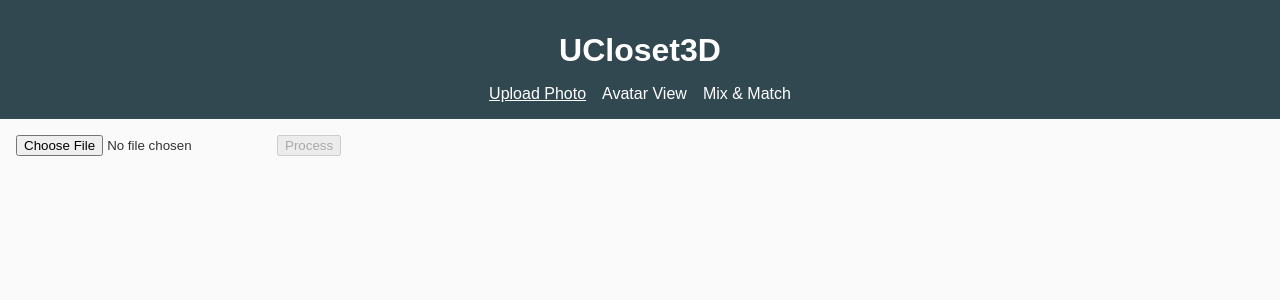
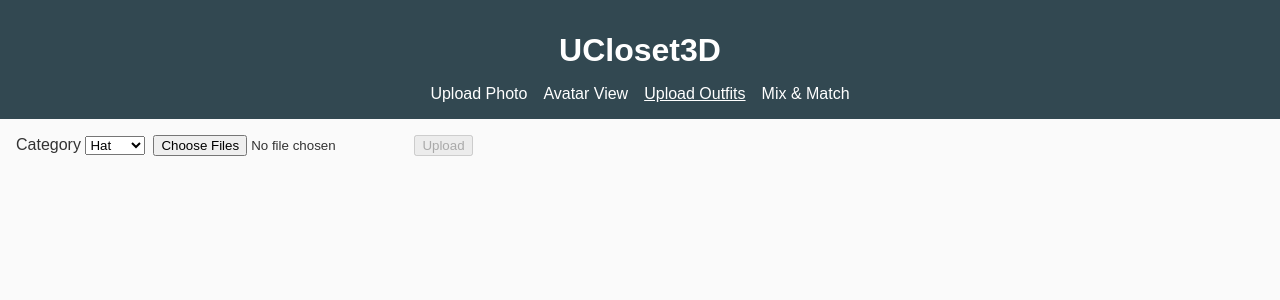
Before and after one commit to hansa/UCloset3D, an Angular app: page /upload-outfits in a window 1280 px wide. Before the commit this address led to /upload. Shown: the top 300 px of the page. Built offline with nearby package versions, Linux system fonts and the light colour scheme.

Commit message:
Add outfit upload component

```diff
--- a/src/app/app-routing.module.ts
+++ b/src/app/app-routing.module.ts
@@ -3,11 +3,13 @@ import { RouterModule, Routes } from '@angular/router';
 import { UploadPhotoComponent } from './components/upload-photo/upload-photo.component';
 import { AvatarViewComponent } from './components/avatar-view/avatar-view.component';
 import { MixMatchComponent } from './components/mix-match/mix-match.component';
+import { UploadOutfitsComponent } from './components/upload-outfits/upload-outfits.component';
 
 const routes: Routes = [
   { path: '', redirectTo: 'upload', pathMatch: 'full' },
   { path: 'upload', component: UploadPhotoComponent },
   { path: 'avatar', component: AvatarViewComponent },
+  { path: 'upload-outfits', component: UploadOutfitsComponent },
   { path: 'mix-match', component: MixMatchComponent },
   { path: '**', redirectTo: 'upload' }
 ];
--- a/src/app/app.component.html
+++ b/src/app/app.component.html
@@ -3,6 +3,7 @@
   <nav>
     <a routerLink="/upload" routerLinkActive="active">Upload Photo</a>
     <a routerLink="/avatar" routerLinkActive="active">Avatar View</a>
+    <a routerLink="/upload-outfits" routerLinkActive="active">Upload Outfits</a>
     <a routerLink="/mix-match" routerLinkActive="active">Mix & Match</a>
   </nav>
 </header>
--- a/src/app/app.module.ts
+++ b/src/app/app.module.ts
@@ -8,13 +8,15 @@ import { AppComponent } from './app.component';
 import { AvatarViewComponent } from './components/avatar-view/avatar-view.component';
 import { UploadPhotoComponent } from './components/upload-photo/upload-photo.component';
 import { MixMatchComponent } from './components/mix-match/mix-match.component';
+import { UploadOutfitsComponent } from './components/upload-outfits/upload-outfits.component';
 
 @NgModule({
   declarations: [
     AppComponent,
     AvatarViewComponent,
     UploadPhotoComponent,
-    MixMatchComponent
+    MixMatchComponent,
+    UploadOutfitsComponent
   ],
   imports: [
     BrowserModule,
--- /dev/null
+++ b/src/app/components/upload-outfits/upload-outfits.component.css
@@ -0,0 +1,21 @@
+.upload-outfits {
+  margin-bottom: 1rem;
+}
+
+select {
+  margin-right: 0.5rem;
+}
+
+button {
+  margin-left: 0.5rem;
+}
+
+img {
+  max-width: 100px;
+  margin: 0.5rem;
+}
+
+.error {
+  color: #c00;
+  margin-top: 0.5rem;
+}
--- /dev/null
+++ b/src/app/components/upload-outfits/upload-outfits.component.html
@@ -0,0 +1,18 @@
+<div class="upload-outfits">
+  <label>
+    Category
+    <select [(ngModel)]="selectedCategory">
+      <option *ngFor="let c of categories" [value]="c">{{ c }}</option>
+    </select>
+  </label>
+  <input type="file" multiple (change)="onFilesSelected($event)" />
+  <button (click)="uploadAll()" [disabled]="!selectedFiles.length || isUploading">
+    Upload
+  </button>
+</div>
+<div class="error" *ngIf="error">{{ error }}</div>
+<ul *ngIf="uploadedUrls.length">
+  <li *ngFor="let url of uploadedUrls">
+    <img [src]="url" alt="Uploaded" />
+  </li>
+</ul>
--- /dev/null
+++ b/src/app/components/upload-outfits/upload-outfits.component.ts
@@ -0,0 +1,54 @@
+import { Component } from '@angular/core';
+import { RemoveBgService } from '../../services/removebg.service';
+import { FirebaseService } from '../../services/firebase.service';
+
+@Component({
+  selector: 'app-upload-outfits',
+  templateUrl: './upload-outfits.component.html',
+  styleUrls: ['./upload-outfits.component.css']
+})
+export class UploadOutfitsComponent {
+  categories = ['Hat', 'Shirt', 'Pants', 'Shoes'];
+  selectedCategory = this.categories[0];
+  selectedFiles: File[] = [];
+  uploadedUrls: string[] = [];
+  isUploading = false;
+  error?: string;
+
+  constructor(
+    private removeBgService: RemoveBgService,
+    private firebaseService: FirebaseService
+  ) {}
+
+  onFilesSelected(event: Event) {
+    const files = (event.target as HTMLInputElement).files;
+    if (files) {
+      this.selectedFiles = Array.from(files);
+    }
+  }
+
+  async uploadAll() {
+    if (!this.selectedFiles.length) {
+      this.error = 'Please select images.';
+      return;
+    }
+    this.error = undefined;
+    this.isUploading = true;
+    this.uploadedUrls = [];
+    for (const file of this.selectedFiles) {
+      try {
+        await this.removeBgService.removeBackground(file);
+        const url = await this.firebaseService.uploadFile(file);
+        await this.firebaseService.saveOutfit({
+          category: this.selectedCategory,
+          imageUrl: url
+        });
+        this.uploadedUrls.push(url);
+      } catch {
+        this.error = 'Failed to upload files.';
+        break;
+      }
+    }
+    this.isUploading = false;
+  }
+}
```
